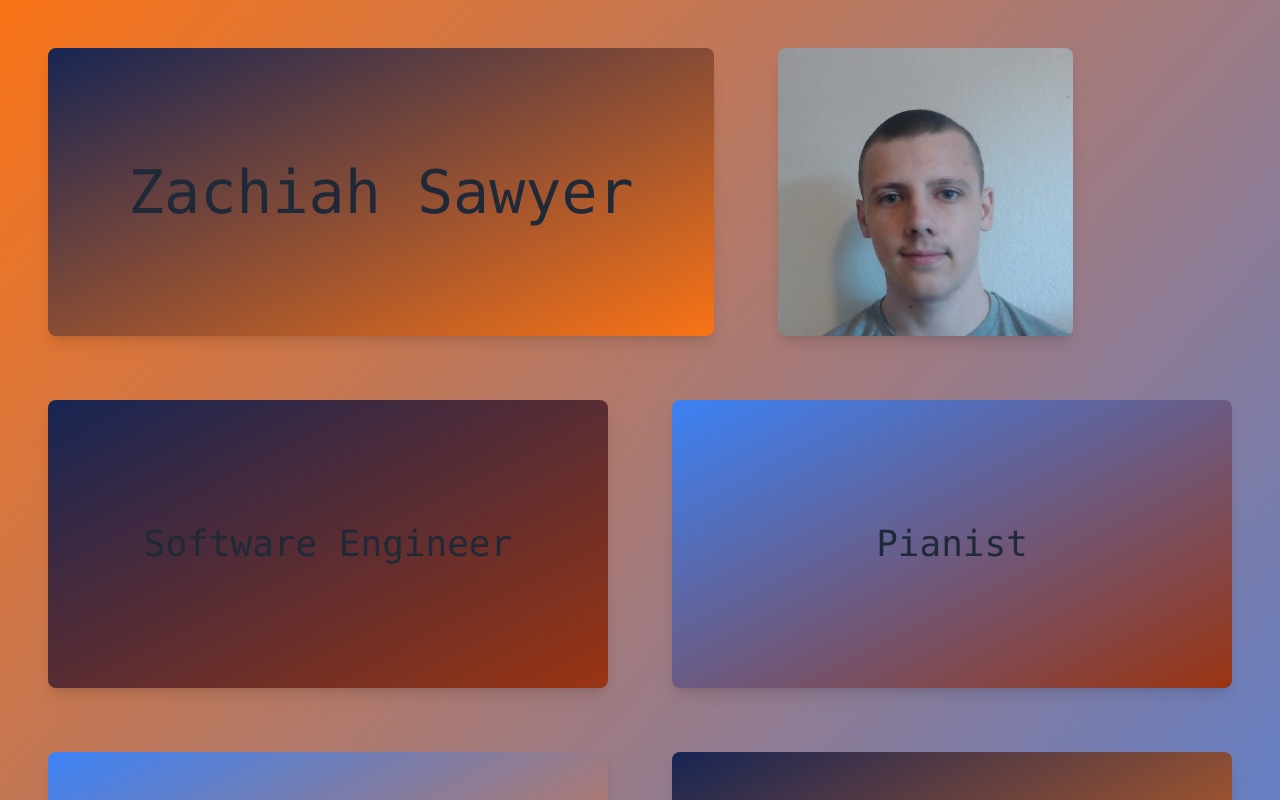
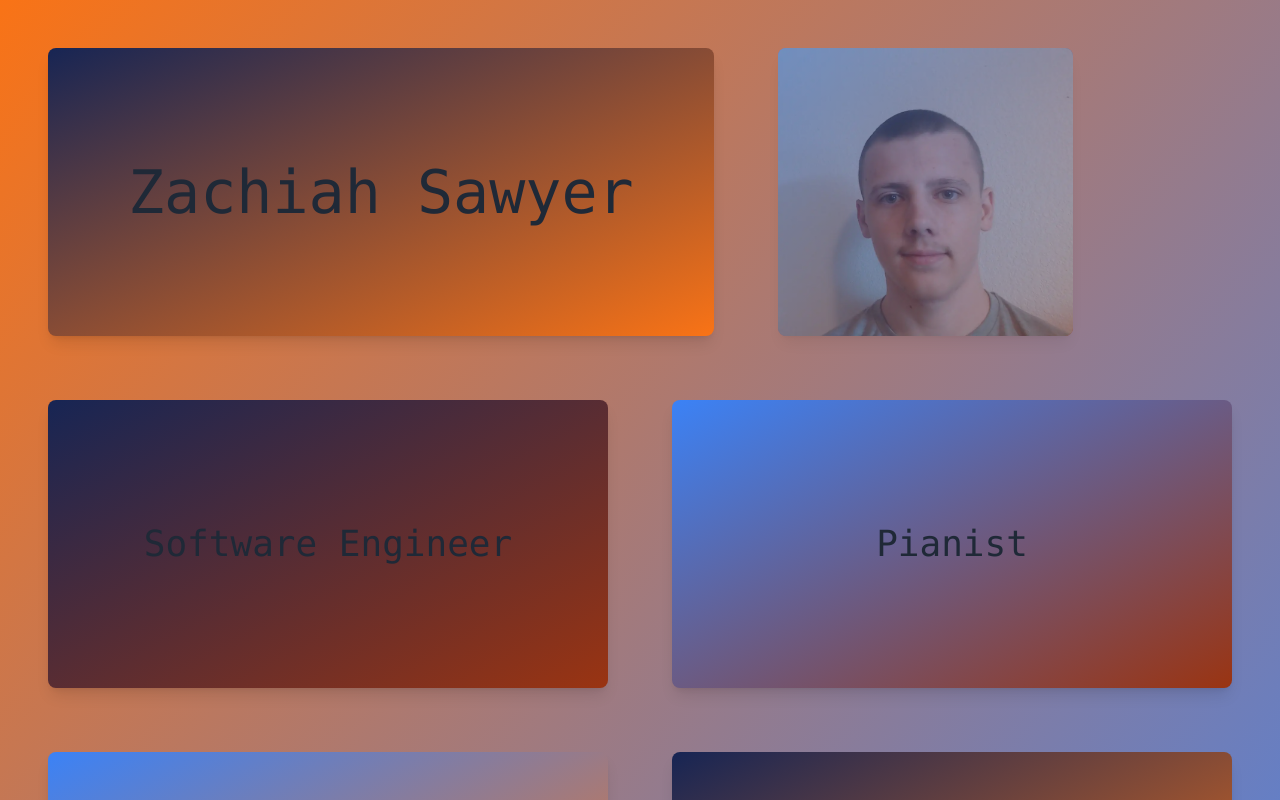
Before and after one commit to Zachiah/personal-site, a SvelteKit app: page / in a window 1280 px wide. Shown: the top 800 px of the page. Built offline with nearby package versions, Linux system fonts and the light colour scheme.

Commit message:
add gradient to img

```diff
--- a/src/routes/+page.svelte
+++ b/src/routes/+page.svelte
@@ -16,13 +16,15 @@
 			>
 				Zachiah Sawyer
 			</h1>
+			<div class="bg-blue-500 bg-gradient-to-br from-blue-500 to-orange-800 rounded-lg">
 				<img
-				class="h-72 w-auto rounded-lg shadow-lg"
+					class="h-72 w-auto rounded-lg shadow-lg opacity-60 hover:opacity-100 duration-200"
 					width="400"
 					height="400"
 					src="/pfp.webp"
 					alt="Zachiah Sawyer"
 				/>
+			</div>
 			<Skill
 				url="/skills/developer"
 				text="Software Engineer"
```
Lines whose indentation alone changed are shown as unchanged.
